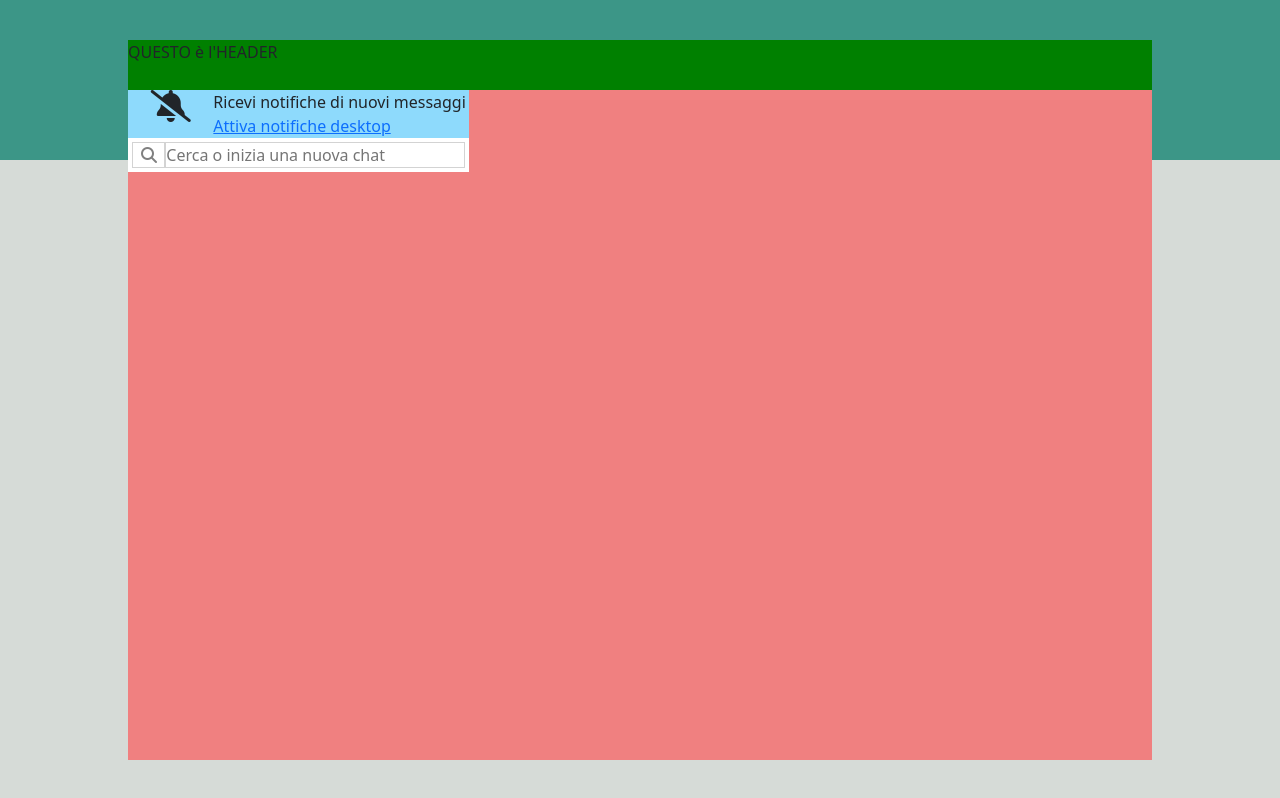
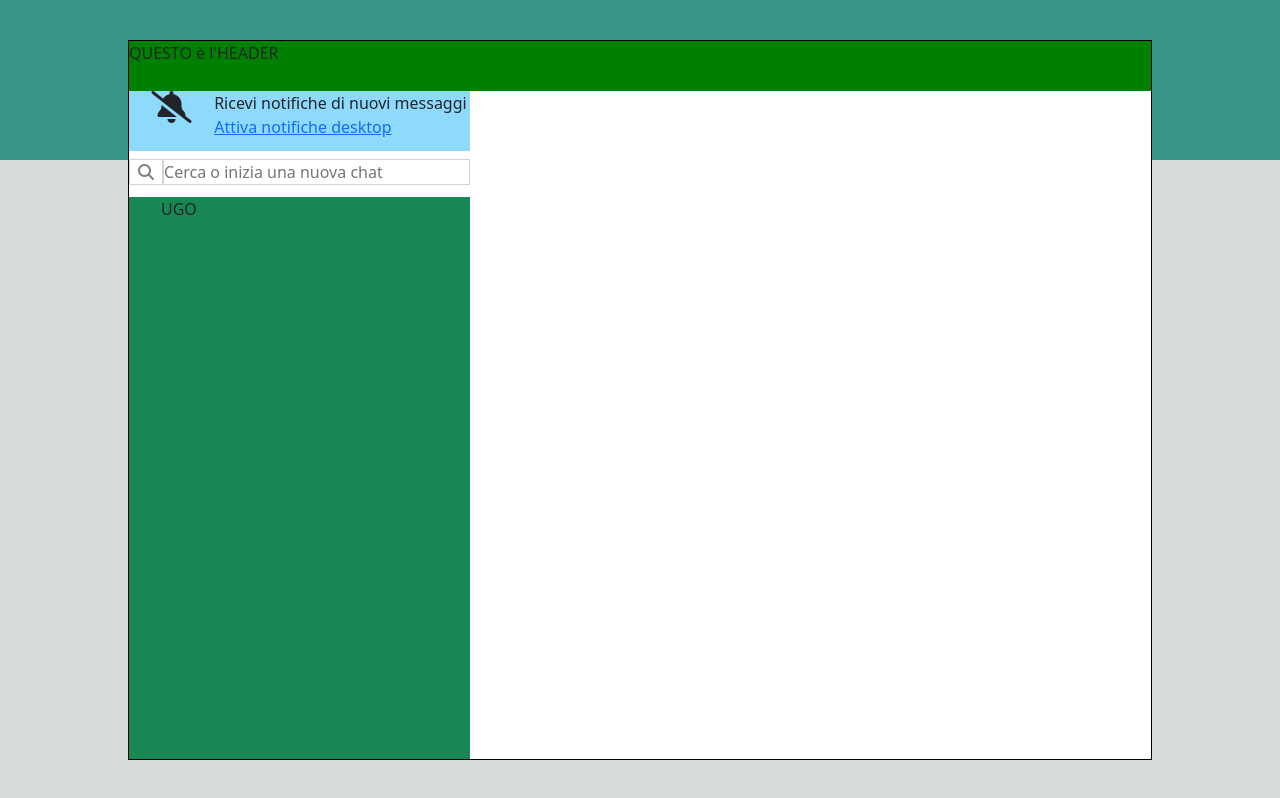
Before and after one commit to CappelliLeonardo/vue-boolzapp, a plain HTML site: page index.html in a window 1280 px wide. Drawn offline with nearby package versions, Linux system fonts and the light colour scheme.

Commit message:
add scrollbar

```diff
--- a/css/style.css
+++ b/css/style.css
@@ -26,22 +26,27 @@
 
 .bg-light-blue{
     background: #8EDAFC;
+    height: 60px;
 }
 
 
 .main-box{
     width: 80%;
-    height: 90%;
+    height: 90vh;
     top: 50%;
     left: 50%;
     transform: translate(-50%, -50%);
-    background: lightcoral;
+    background: white;
+    border: 1px solid black;
+
 }
 
 .main-box header{
     background: green;
     height: 50px;
 }
+
+
 
 .search-button{
     background-color: white;
@@ -54,3 +59,19 @@
     width: 90%;
     border:1px solid lightgray;
 }
+
+.chat-scroll{
+    overflow: auto;
+    min-width: 200px;
+    list-style-type: none;
+    flex-grow: 1;
+}
+
+.main-height{
+    height: calc(100% - 34px);
+}
+
+
+.search-bar{
+    height: 30px;
+}
--- a/index.html
+++ b/index.html
@@ -31,15 +31,15 @@
             </div>
 
             <div class="container main-box position-absolute top-50">
-                <div class="row">
-                    <div class="col-4 p-0">
+                <div class="row h-100 ">
+                    <div class="col-4  p-0 h-100  ">
                         <header class="">
                             QUESTO è l'HEADER
                         </header>
 
-                        <main>
+                        <main class="d-flex flex-column main-height">
 
-                            <div class="row bg-light-blue g-0 ">
+                            <div class="row bg-light-blue g-0">
 
                                 <div class="col-3 icon-bell text-center">
                                     <i class="fa-solid fa-bell-slash fa-2x"></i>
@@ -55,12 +55,18 @@
                             </div>
 
 
-                            <div class="col-12 bg-white p-1 ">
+                            <div class="col-12 bg-white my-2  search-bar">
                                 <button class="search-button px-2 ">
                                     <i class="fa-solid fa-magnifying-glass"></i>
                                 </button>
                                 <input class="search-input" placeholder="Cerca o inizia una nuova chat" type="text">
                             </div>
+
+                            <ul class="chat-scroll bg-success ">
+                                <li>UGO</li>
+
+                            </ul>
+
 
                         </main>
                     </div>
```
